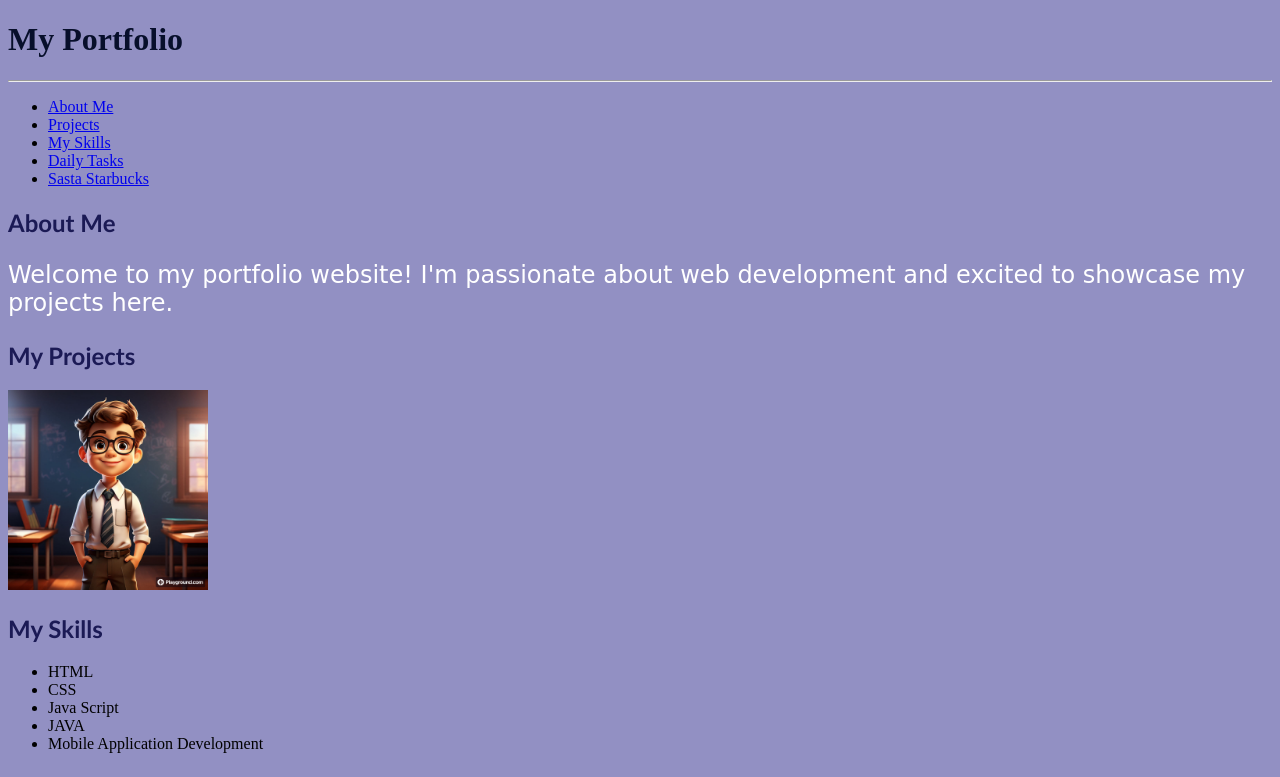
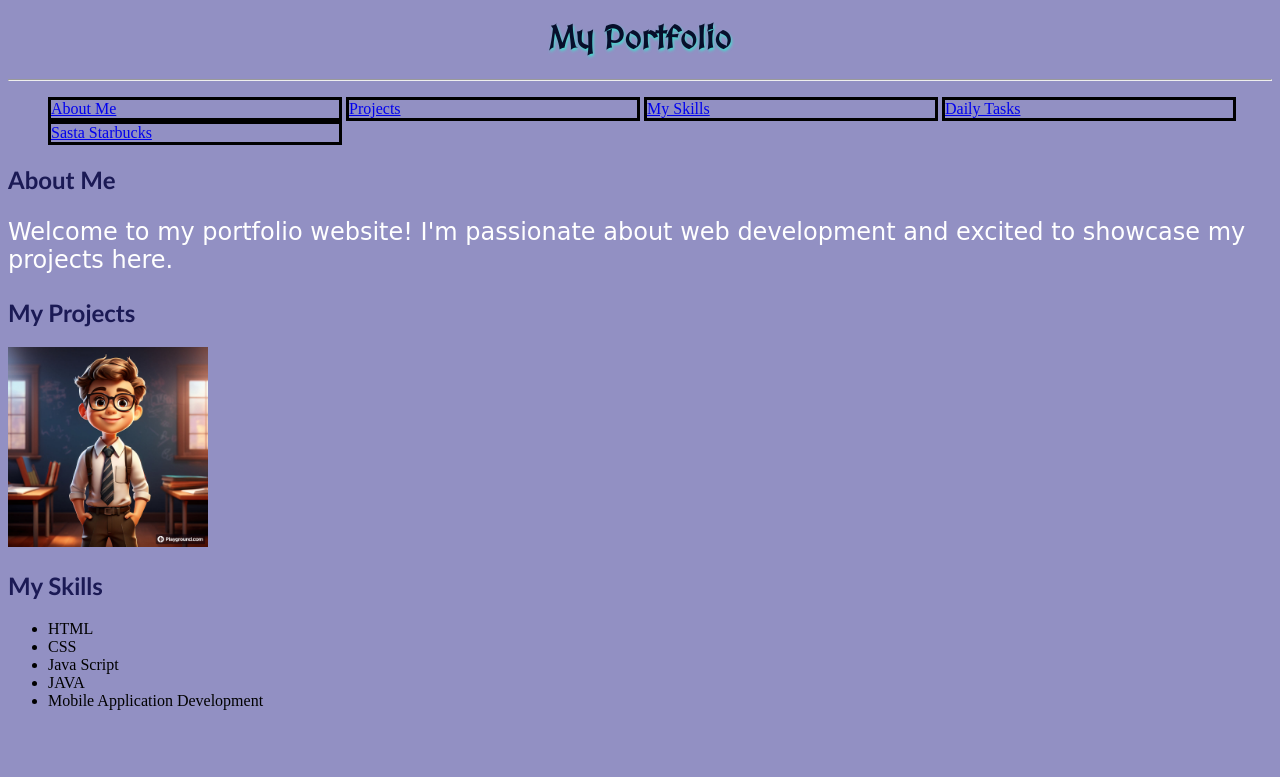
Before and after one commit to h3ydhruvmittal/My-Journey, a plain HTML site: page index.html in a window 1280 px wide. Shown: the top 777 px of the page. Drawn offline with Linux system fonts and the light colour scheme.

Commit message:
modified css using block and typography

```diff
--- a/index.html
+++ b/index.html
@@ -4,15 +4,19 @@
     <meta charset="UTF-8" />
     <meta name="viewport" content="width=device-width, initial-scale=1.0" />
     <title>My Portfolio</title>
-    <link rel="stylesheet" href="style.css">
-    <link rel="icon" href="images/favicon.ico">
+    <link rel="preconnect" href="https://fonts.googleapis.com" />
+    <link rel="preconnect" href="https://fonts.gstatic.com" crossorigin />
+    <link rel="stylesheet" href="style.css" />
+    <link rel="icon" href="images/favicon.ico" />
   </head>
   <body>
     <header>
+      <div class="main-heading">
         <h1>My Portfolio</h1>
+      </div>
       <hr />
       <nav>
-        <ul>
+        <ul class="nav-bar">
           <li><a href="#About-me"> About Me</a></li>
           <li><a href="#Projects">Projects</a></li>
           <li><a href="#My-skills">My Skills</a></li>
@@ -95,23 +99,27 @@
           </tbody>
           <tfoot>
             <tr>
-            <th colspan="3" style="background-color: burlywood">Work Harder</th>
+              <th colspan="3" style="background-color: burlywood">
+                Work Harder
+              </th>
             </tr>
           </tfoot>
         </table>
       </article>
       <section id="Sasta-starbucks">
         <h2>Feeling sleepy? Wanna grab of Coffee!</h2>
-      <a target ="_blank" href="/buyMeACoffee.html">Sasta Starbucks</a>
+        <a target="_blank" href="/buyMeACoffee.html">Sasta Starbucks</a>
       </section>
     </main>
     <footer>
       <h2>Contact Me</h2>
       <p>
         Feel free to reach out to me at Twitter
-        <a target="_blank" href="https://twitter.com/BelieveToCode"><img width="50px" src="/images/twitter-x-seeklogo-3.svg"/></a>
+        <a target="_blank" href="https://twitter.com/BelieveToCode"
+          ><img width="50px" src="/images/twitter-x-seeklogo-3.svg"
+        /></a>
       </p>
-      <br>
+      <br />
       <a href="#top">Go to Top</a>
     </footer>
   </body>
--- a/style.css
+++ b/style.css
@@ -1,3 +1,5 @@
+@import url('https://fonts.googleapis.com/css2?family=MedievalSharp&display=swap');
+
 body{
     background-color: #9290C3;
 }
@@ -5,7 +7,7 @@ h1{
     color:#070F2B
 }
 p{
-    color:white;
+    color:rgb(255, 255, 255);
     font-family:cursive;
     font-size: 24px;
 }
@@ -13,3 +15,29 @@ h2{
     font-family: 'Trebuchet MS', 'Lucida Sans Unicode', 'Lucida Grande', 'Lucida Sans', Arial, sans-serif;
     color:#1B1A55
 }
+.main-heading{
+    text-align: center;
+    text-transform:capitalize;
+    text-shadow: turquoise 1px 2px 3px;
+    font-family: "MedievalSharp", cursive;
+}
+.nav-bar>li{
+    list-style: none;
+    padding: 0;
+    display: inline-block;
+    width:18rem;
+    border: 3px solid black;
+}
+.nav-bar>li:hover{
+    font-size: 3rem;
+    color: #fff;
+  text-shadow:
+    0 0 7px #fff,
+    0 0 10px #fff,
+    /* 0 0 21px #fff,
+    0 0 42px turquoise, */
+    0 0 82px turquoise,
+    0 0 92px turquoise,
+    0 0 102px turquoise,
+    0 0 151px turquoise;
+}
```
Lines whose indentation alone changed are shown as unchanged.
